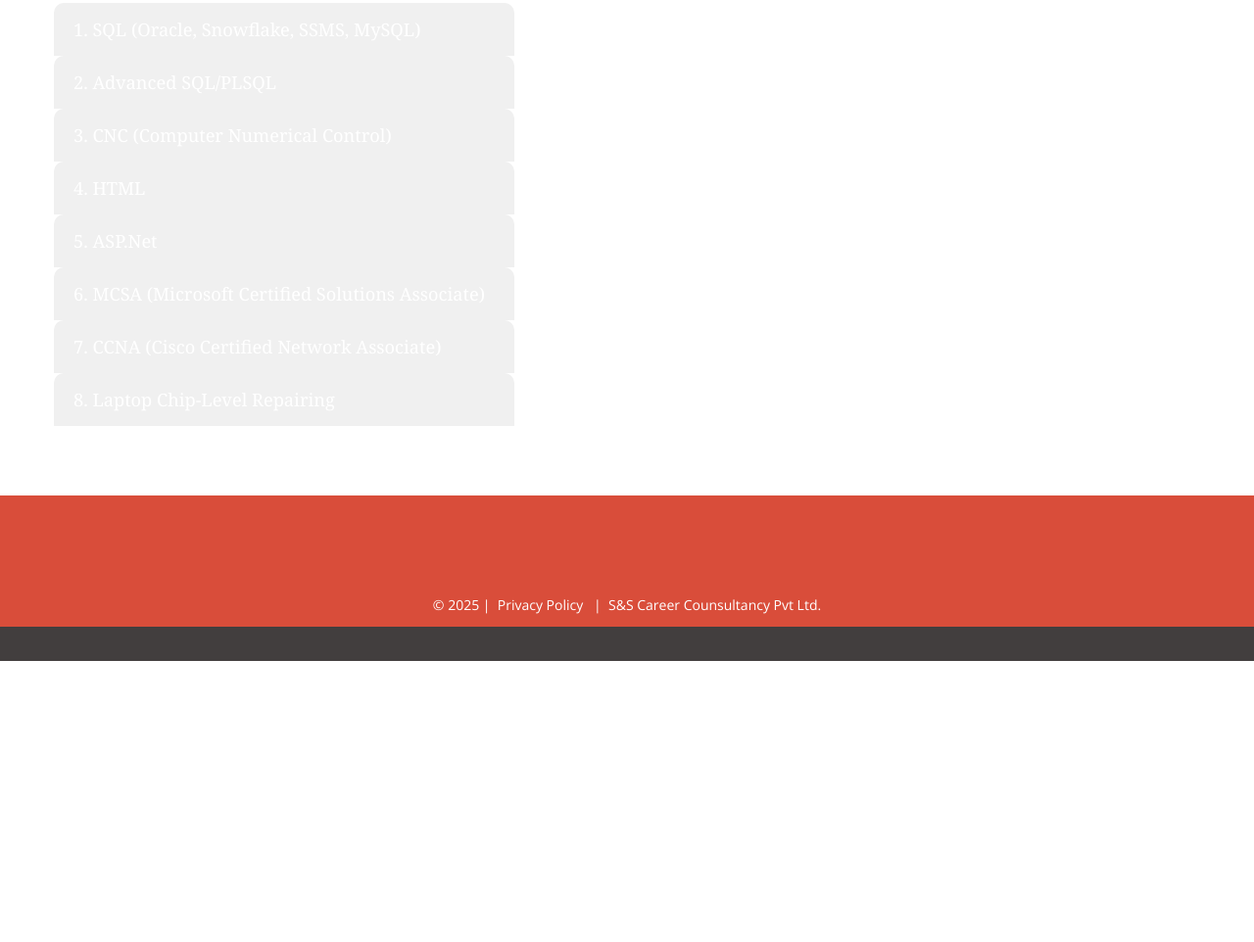
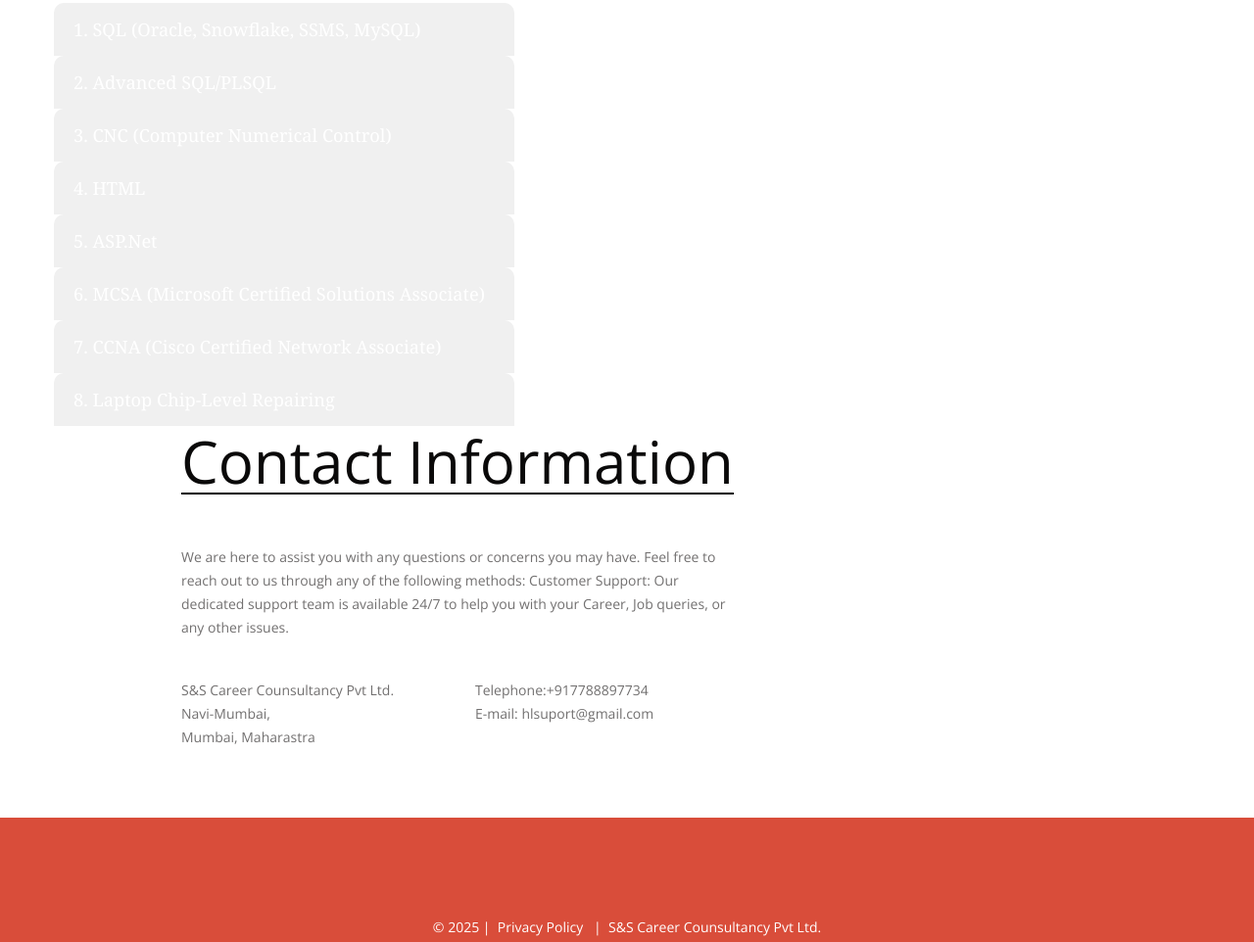
Before and after one commit to sscareerconsultancy/sscconsultancy.github.io, a plain HTML site: page Course.html in a window 1280 px wide. Shown: the part 301-1263 px from the top of the page at 98% size. Before the commit the page ends 976 px from the top, so only its background shows below. Drawn offline with nearby package versions, Linux system fonts and the light colour scheme; some packages are replaced by stand-ins of ours; a script that the page names is missing; a web font is replaced by a local one.

Commit message:
Update Course.html

```diff
--- a/Course.html
+++ b/Course.html
@@ -96,14 +96,28 @@
                               8. Laptop Chip-Level Repairing
                            </div>
                         </fieldset>
+                        <div class="grid_6 preffix_1">
+					<div>
+						<hader>
+							<h2><span>Contact Information</span></h2>
+						</hader>
+						<p class="el-2">
+							We are here to assist you with any questions or concerns you may have. Feel free to reach out to us through any of the following methods: Customer Support: Our dedicated support team is available 24/7 to help you with your Career, Job queries, or any other issues.
+						</p>
+					</div>
+					<div class="grid_3 alpha">
+						<div class="address">
+							<p>S&S Career Counsultancy Pvt Ltd. <br>Navi-Mumbai, <br>Mumbai, Maharastra </p>
+						</div>
+					</div>
+					<div class="grid_3">
+						<div class="address">
+							<p>Telephone:+917788897734 <br>E-mail: <a href="mailto:consultancysscareer@gmail.com?subject=Subject&body=Body%20text" target="_blank" class="mail">hlsuport@gmail.com</a></p>
+						</div>
+					</div>
+
+				</div>
                      </form>
-                  </div>
-                  <div class="grid_12">
-  <div class="grid_6 preffix_3">
-    <div class="course-detail-box" id="courseDetailBox">
-      </div>
-  </div>
-</div>
 
                </div>
             </div>
```
